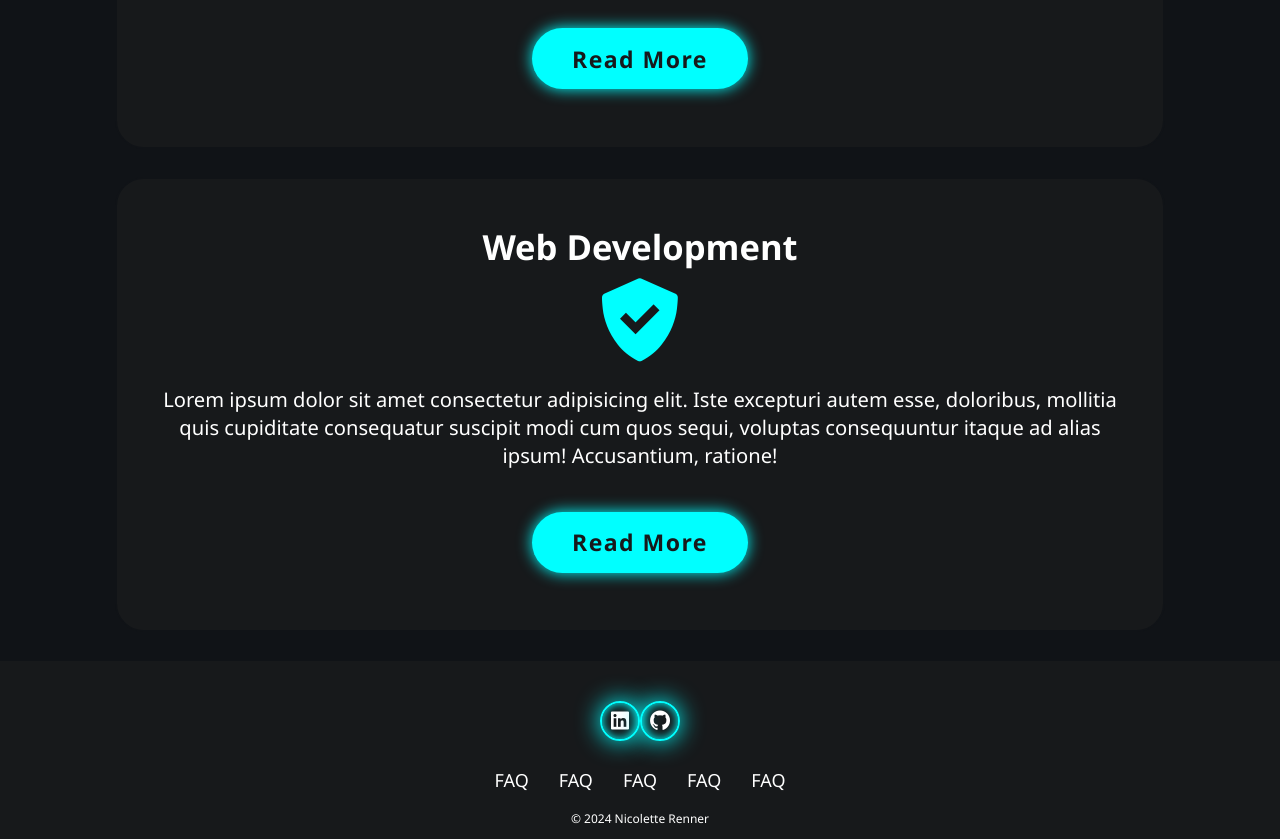
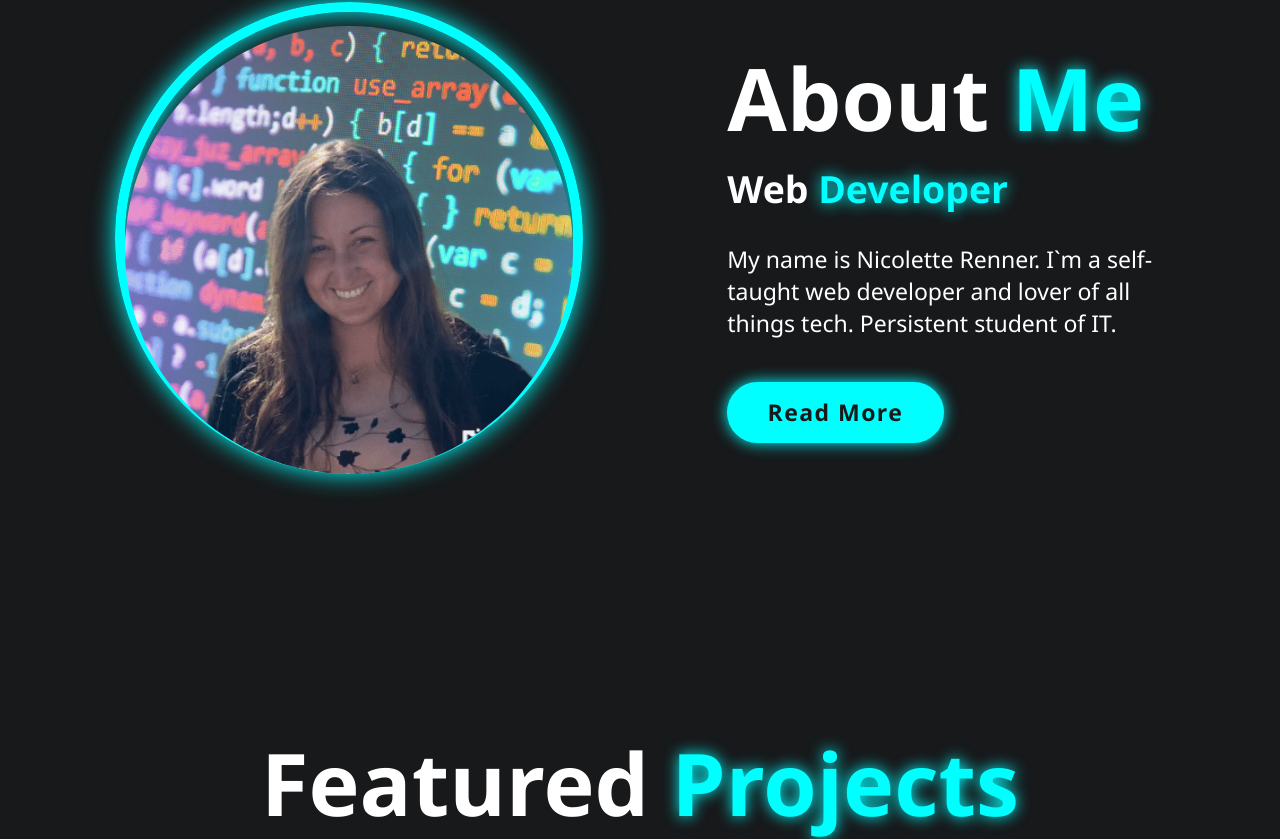
Before and after one commit to nrenner0211/react-website, a React (Vite) app: page /services in a window 1280 px wide. Shown: the part 1123-1962 px from the top of the page. Built offline with nearby package versions, Linux system fonts and the light colour scheme.

Commit message:
Major updates to routing and structure

```diff
--- a/src/App.jsx
+++ b/src/App.jsx
@@ -1,16 +1,31 @@
-import { BrowserRouter, Routes, Route } from 'react-router-dom';
+// import { BrowserRouter, Routes, Route } from 'react-router-dom';
+import Header from './components/Header';
 import Home from './pages/Home';
 import About from './pages/About';
 import Contact from './pages/Contact';
 import Portfolio from './pages/Portfolio';
 import Services from './pages/Services';
-import Error from './pages/Error';
+import Footer from "./components/Footer";
+// import Error from './pages/Error';
 
 function App() {
 
   return (
     <div>
-      <BrowserRouter>
+      <Header></Header>
+      <Home></Home>
+      <About></About>
+      <Portfolio></Portfolio>
+      <Services></Services>
+      <Contact></Contact>
+      <Footer></Footer>
+    </div>
+  )
+}
+
+    {/* Multi-page routing */}
+
+      {/* <BrowserRouter>
         <Routes>
           <Route index element={<Home/>} />
           <Route path="/home" element={<Home/>} />
@@ -21,9 +36,6 @@ function App() {
 
           <Route path="*" element={<Error/>} />
         </Routes>
-      </BrowserRouter>
-    </div>
-  )
-}
+      </BrowserRouter> */}
 
 export default App
--- a/src/components/Footer.jsx
+++ b/src/components/Footer.jsx
@@ -2,24 +2,34 @@ export default function Footer() {
     return (
         <footer className="footer">
             <div className="social">
+
+                {/* LinkedIn */}
                 <a href="https://www.linkedin.com/in/nicolette-renner/"><i className='bx bxl-linkedin-square' ></i></a>
+
+                {/* Github */}
                 <a href="https://github.com/nrenner0211"><i className='bx bxl-github' ></i></a>
+
+                {/* Upwork */}
+                <a href="https://www.upwork.com/freelancers/~01e4375b01b80ad24a"> <i className='bx bxl-upwork'></i> </a>
+
+                {/* Youtube */}
+                <a href="https://www.youtube.com/channel/UCLDDGq_d7Sx4LEF0EO4Pqmw"> <i className='bx bxl-youtube' ></i> </a>
             </div>
             <ul className="list">
                 <li>
-                    <a href="#">FAQ</a>
+                    <a href="#home">Home</a>
                 </li>
                 <li>
-                    <a href="#">FAQ</a>
+                    <a href="#about">About</a>
                 </li>
                 <li>
-                    <a href="#">FAQ</a>
+                    <a href="#portfolio">Portfolio</a>
                 </li>
                 <li>
-                    <a href="#">FAQ</a>
+                    <a href="#services">Services</a>
                 </li>
                 <li>
-                    <a href="#">FAQ</a>
+                    <a href="#contact">Contact</a>
                 </li>
             </ul>
             <p className="copyright">© 2024 Nicolette Renner</p>
--- a/src/components/Header.jsx
+++ b/src/components/Header.jsx
@@ -1,7 +1,7 @@
 export default function Header() {
     return (
         <header className="header">
-            <a href="/home" className="logo">
+            <a href="#home" className="logo">
                 nix<span>webdev</span>
             </a>
 
@@ -9,12 +9,12 @@ export default function Header() {
             <i className="bx bx-menu" id="menu-icon"></i>
 
             <nav className="navbar">
-                <a href="/" className="active">Home</a>
-                <a href="/about">About</a>
-                <a href="/contact">Contact</a>
-                <a href="/portfolio">Portfolio</a>
-                <a href="/services">Services</a>
-                <a href="/support">Support</a>
+                <a href="#home" className="active">Home</a>
+                <a href="#about">About</a>
+                <a href="#contact">Contact</a>
+                <a href="#portfolio">Portfolio</a>
+                <a href="#services">Services</a>
+                <a href="#support">Support</a>
             </nav>
         </header>
     )
--- a/src/pages/About.jsx
+++ b/src/pages/About.jsx
@@ -1,11 +1,8 @@
-import Header from "../components/Header";
-import Footer from "../components/Footer";
 import aboutImage from '/src/headshot-img1.png';
 
 export default function About() {
     return (
         <div>
-            <Header />
             <section className="about" id="about">
 
             <div className="about-img">
@@ -19,7 +16,6 @@ export default function About() {
                 <a href="https://www.linkedin.com/in/nicolette-renner/" className="btn">Read More</a>
             </div>
             </section>
-            <Footer />
         </div>
     )
 }
--- a/src/pages/Contact.jsx
+++ b/src/pages/Contact.jsx
@@ -1,11 +1,7 @@
-import Header from "../components/Header";
-import Footer from "../components/Footer";
-
 export default function Contact() {
     return (
         <div>
-            <Header/>
-            <section className="contact">
+            <section className="contact" id="contact">
 
                 <h2 className="heading">Contact <span>Me</span></h2>
 
@@ -20,7 +16,6 @@ export default function Contact() {
                 </form>
 
             </section>
-            <Footer/>
         </div>
     )
 }
--- a/src/pages/Home.jsx
+++ b/src/pages/Home.jsx
@@ -1,11 +1,8 @@
-import Header from "../components/Header";
-import Footer from "../components/Footer";
 import homeLogo from "/src/icon-512x512.png";
 
 export default function Home() {
     return (
         <div>
-            <Header/>
             <section className="home" id="home">
                 <div className="home-content">
                     <h3>Hi, welcome to...</h3>
@@ -36,7 +33,6 @@ export default function Home() {
                     <img src={homeLogo} alt="Logo"/>
                 </div>
             </section>
-            <Footer/>
         </div>
     )
 }
--- a/src/pages/Portfolio.jsx
+++ b/src/pages/Portfolio.jsx
@@ -1,10 +1,6 @@
-import Header from "../components/Header";
-import Footer from "../components/Footer";
-
 export default function Portfolio() {
     return (
     <div>
-        <Header />
         <section className="portfolio" id="portfolio">
             <h2 className="heading">Featured <span>Projects</span></h2>
 
@@ -75,7 +71,6 @@ export default function Portfolio() {
             </div>
 
         </section>
-        <Footer />
     </div>
     )
 }
--- a/src/pages/Services.jsx
+++ b/src/pages/Services.jsx
@@ -1,11 +1,7 @@
-import Header from "../components/Header";
-import Footer from "../components/Footer";
-
 export default function Services() {
     return (
         <div>
-            <Header/>
-            <section className="services">
+            <section className="services" id="services">
 
                 <h2 className="heading">My <span>Services</span></h2>
 
@@ -33,7 +29,6 @@ export default function Services() {
                     </div>
                 </div>
             </section>
-        <Footer/>
-</div>
+        </div>
     )
 }
```
